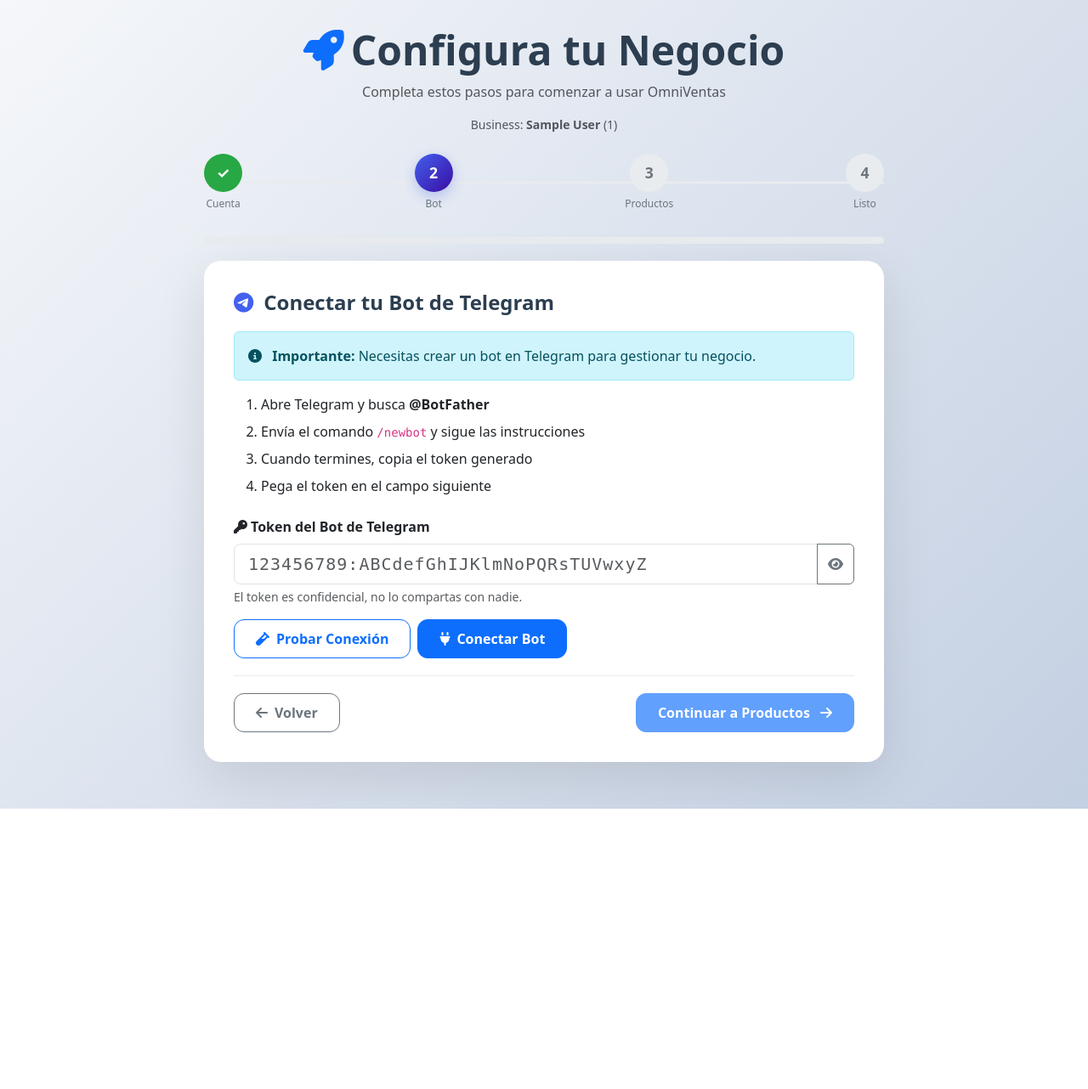
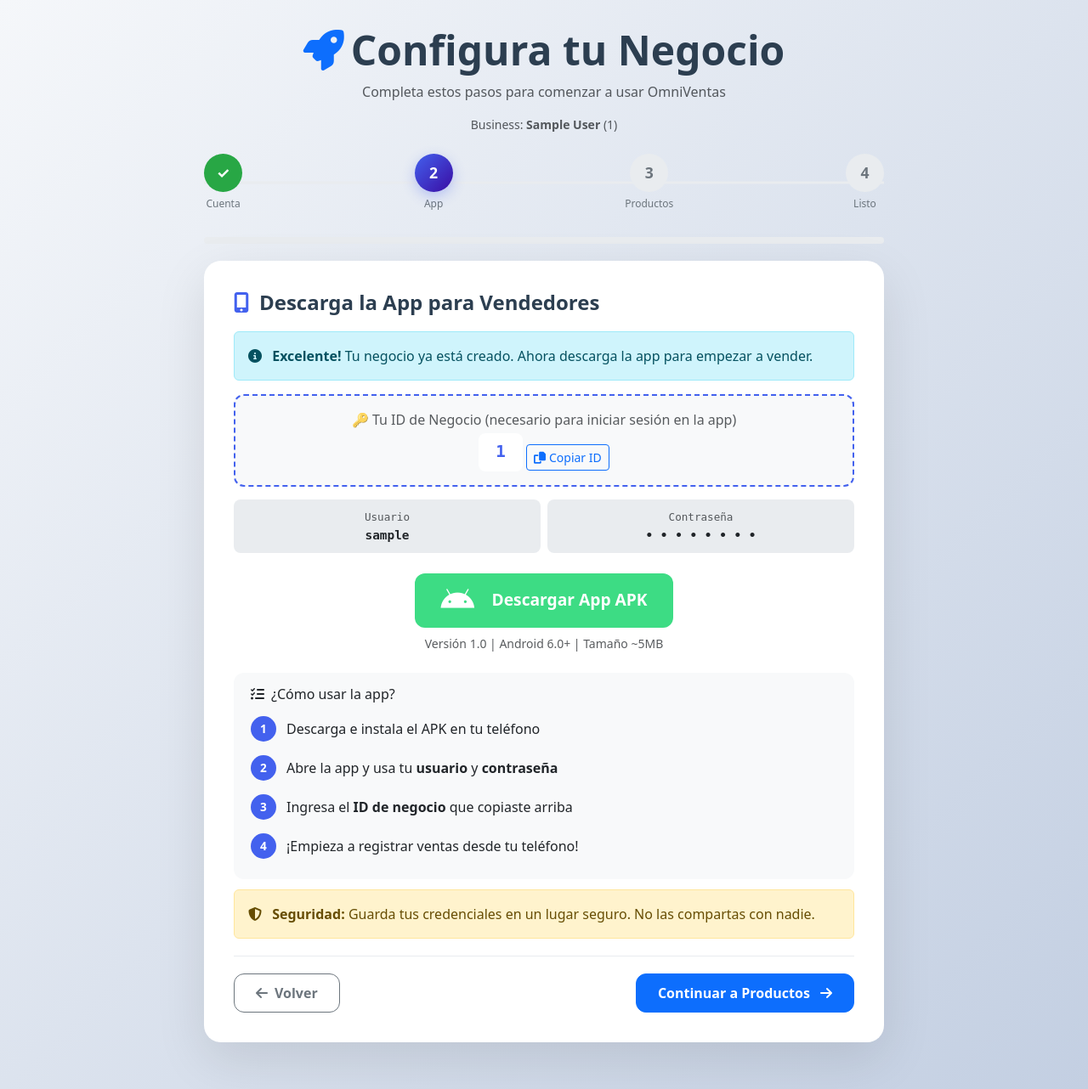
Before and after one commit to TheKiller-sys/OmniSell, a Flask app: page /initial_setup in a window 1280 px wide. Shown: the whole page at 85% size. Before the commit the page ends 952 px from the top, so only its background shows below. Run offline with Flask 3, Linux system fonts and the light colour scheme; a user stored in the database is signed in; a database or web service that is not in the repository returns one stand-in record (values such as "Sample title"); data that the repository does not hold is empty; some libraries are stand-ins or nearby versions.

Commit message:
Update initial_setup.html

```diff
--- a/templates/initial_setup.html
+++ b/templates/initial_setup.html
@@ -103,22 +103,38 @@
         .product-form:hover {
             background: #f1f3f5;
         }
-        .btn-telegram {
-            background: #0088cc;
+        .btn-android {
+            background: #3DDC84;
             color: white;
             border: none;
             border-radius: 12px;
-            padding: 10px 20px;
+            padding: 14px 30px;
+            font-weight: 600;
+            font-size: 1.1rem;
             transition: all 0.3s;
         }
-        .btn-telegram:hover {
-            background: #0077b3;
-            transform: translateY(-2px);
-            box-shadow: 0 5px 15px rgba(0, 136, 204, 0.3);
+        .btn-android:hover {
+            background: #34c77a;
+            transform: translateY(-3px);
+            box-shadow: 0 10px 30px rgba(61, 220, 132, 0.4);
+            color: white;
         }
-        .token-input {
-            font-family: monospace;
-            letter-spacing: 1px;
+        .business-id-box {
+            background: #f8f9fa;
+            border-radius: 12px;
+            padding: 16px;
+            text-align: center;
+            border: 2px dashed #4361ee;
+            margin: 15px 0;
+        }
+        .business-id-box code {
+            font-size: 1.2rem;
+            background: white;
+            padding: 8px 20px;
+            border-radius: 8px;
+            display: inline-block;
+            font-weight: 700;
+            color: #4361ee;
         }
         .status-badge {
             padding: 6px 14px;
@@ -202,6 +218,39 @@
         .skip-btn:hover {
             color: #dc3545;
         }
+        .download-steps {
+            background: #f8f9fa;
+            border-radius: 12px;
+            padding: 16px 20px;
+            margin: 12px 0;
+        }
+        .download-steps .step {
+            display: flex;
+            align-items: center;
+            gap: 12px;
+            padding: 8px 0;
+        }
+        .download-steps .step-number {
+            width: 30px;
+            height: 30px;
+            border-radius: 50%;
+            background: #4361ee;
+            color: white;
+            display: flex;
+            align-items: center;
+            justify-content: center;
+            font-weight: 700;
+            font-size: 0.85rem;
+            flex-shrink: 0;
+        }
+        .credential-box {
+            background: #e9ecef;
+            border-radius: 8px;
+            padding: 10px 16px;
+            font-family: monospace;
+            font-size: 0.9rem;
+            text-align: center;
+        }
     </style>
 </head>
 <body>
@@ -223,7 +272,7 @@
             </div>
             <div class="step-dot-wrapper">
                 <div class="step-dot active" data-step="2">2</div>
-                <div class="step-label">Bot</div>
+                <div class="step-label">App</div>
             </div>
             <div class="step-dot-wrapper">
                 <div class="step-dot" data-step="3">3</div>
@@ -240,50 +289,76 @@
             <div class="progress-bar" id="progressBar" style="width: 33%"></div>
         </div>
 
-        <!-- Paso 2: Conectar Bot de Telegram -->
+        <!-- Paso 2: Descargar la App -->
         <div class="setup-card active" id="step2">
             <h4 class="section-title">
-                <i class="fab fa-telegram"></i>Conectar tu Bot de Telegram
+                <i class="fas fa-mobile-alt"></i>Descarga la App para Vendedores
             </h4>
 
             <div class="alert alert-info">
                 <i class="fas fa-info-circle me-2"></i>
-                <strong>Importante:</strong> Necesitas crear un bot en Telegram para gestionar tu negocio.
+                <strong>Excelente!</strong> Tu negocio ya está creado. Ahora descarga la app para empezar a vender.
             </div>
 
-            <ol class="mb-4">
-                <li class="mb-2">Abre Telegram y busca <strong>@BotFather</strong></li>
-                <li class="mb-2">Envía el comando <code>/newbot</code> y sigue las instrucciones</li>
-                <li class="mb-2">Cuando termines, copia el token generado</li>
-                <li>Pega el token en el campo siguiente</li>
-            </ol>
-
-            <input type="hidden" id="business-id" value="{{ business_id }}">
-
-            <div class="mb-3">
-                <label class="form-label fw-bold">
-                    <i class="fas fa-key me-1"></i>Token del Bot de Telegram
-                </label>
-                <div class="input-group">
-                    <input type="password" id="bot-token" class="form-control form-control-lg token-input"
-                           placeholder="123456789:ABCdefGhIJKlmNoPQRsTUVwxyZ" required>
-                    <button class="btn btn-outline-secondary" type="button" id="toggle-token-visibility">
-                        <i class="fas fa-eye"></i>
-                    </button>
-                </div>
-                <div class="form-text">El token es confidencial, no lo compartas con nadie.</div>
-            </div>
-
-            <div class="d-flex flex-wrap gap-2 mb-3">
-                <button id="test-bot" class="btn btn-outline-primary btn-action">
-                    <i class="fas fa-vial me-2"></i>Probar Conexión
-                </button>
-                <button id="connect-bot" class="btn btn-primary btn-action">
-                    <i class="fas fa-plug me-2"></i>Conectar Bot
+            <!-- ID del negocio -->
+            <div class="business-id-box">
+                <p class="text-muted mb-1">🔑 Tu ID de Negocio (necesario para iniciar sesión en la app)</p>
+                <code id="business-id-display">{{ business_id }}</code>
+                <button class="btn btn-sm btn-outline-primary mt-2" onclick="copiarId()">
+                    <i class="fas fa-copy me-1"></i>Copiar ID
                 </button>
             </div>
 
-            <div id="bot-status" class="mt-3" style="display: none;"></div>
+            <!-- Información de acceso -->
+            <div class="row g-2 mb-3">
+                <div class="col-6">
+                    <div class="credential-box">
+                        <small class="text-muted">Usuario</small>
+                        <div class="fw-bold">{{ username }}</div>
+                    </div>
+                </div>
+                <div class="col-6">
+                    <div class="credential-box">
+                        <small class="text-muted">Contraseña</small>
+                        <div class="fw-bold">• • • • • • • •</div>
+                    </div>
+                </div>
+            </div>
+
+            <!-- Botón de descarga -->
+            <div class="text-center my-4">
+                <a href="/download/app-release.apk" class="btn btn-android">
+                    <i class="fab fa-android fa-2x me-3" style="vertical-align: middle;"></i>
+                    <span style="vertical-align: middle; font-size: 1.2rem;">Descargar App APK</span>
+                </a>
+                <p class="text-muted mt-2 small">Versión 1.0 | Android 6.0+ | Tamaño ~5MB</p>
+            </div>
+
+            <!-- Pasos para usar la app -->
+            <div class="download-steps">
+                <h6 class="mb-2"><i class="fas fa-list-check me-2"></i>¿Cómo usar la app?</h6>
+                <div class="step">
+                    <span class="step-number">1</span>
+                    <span>Descarga e instala el APK en tu teléfono</span>
+                </div>
+                <div class="step">
+                    <span class="step-number">2</span>
+                    <span>Abre la app y usa tu <strong>usuario</strong> y <strong>contraseña</strong></span>
+                </div>
+                <div class="step">
+                    <span class="step-number">3</span>
+                    <span>Ingresa el <strong>ID de negocio</strong> que copiaste arriba</span>
+                </div>
+                <div class="step">
+                    <span class="step-number">4</span>
+                    <span>¡Empieza a registrar ventas desde tu teléfono!</span>
+                </div>
+            </div>
+
+            <div class="alert alert-warning">
+                <i class="fas fa-shield-alt me-2"></i>
+                <strong>Seguridad:</strong> Guarda tus credenciales en un lugar seguro. No las compartas con nadie.
+            </div>
 
             <div class="step-buttons">
                 <div class="left-buttons">
@@ -292,7 +367,7 @@
                     </a>
                 </div>
                 <div class="right-buttons">
-                    <button id="next-to-products" class="btn btn-primary btn-action" disabled>
+                    <button id="next-to-products" class="btn btn-primary btn-action">
                         Continuar a Productos <i class="fas fa-arrow-right ms-2"></i>
                     </button>
                 </div>
@@ -354,8 +429,8 @@
 
             <div class="step-buttons">
                 <div class="left-buttons">
-                    <button id="back-to-bot" class="btn btn-outline-secondary btn-action">
-                        <i class="fas fa-arrow-left me-2"></i>Volver al Bot
+                    <button id="back-to-app" class="btn btn-outline-secondary btn-action">
+                        <i class="fas fa-arrow-left me-2"></i>Volver a la App
                     </button>
                 </div>
                 <div class="right-buttons">
@@ -373,9 +448,21 @@
     <script src="https://cdn.jsdelivr.net/npm/bootstrap@5.3.0/dist/js/bootstrap.bundle.min.js"></script>
     <script>
         let productCount = 1;
-        let botConnected = false;
         let productsSaved = false;
         let productsSkipped = false;
+
+        // === FUNCIÓN COPIAR ID ===
+        function copiarId() {
+            const idText = document.getElementById('business-id-display').textContent;
+            navigator.clipboard.writeText(idText).then(() => {
+                const btn = document.querySelector('[onclick="copiarId()"]');
+                const originalText = btn.innerHTML;
+                btn.innerHTML = '<i class="fas fa-check me-1"></i>¡Copiado!';
+                setTimeout(() => {
+                    btn.innerHTML = originalText;
+                }, 2000);
+            });
+        }
 
         // === NAVEGACIÓN ENTRE PASOS ===
         function goToStep(step) {
@@ -422,22 +509,16 @@
             `;
         }
 
-        function showBotStatus(message, type) {
-            showStatus('bot-status', message, type);
-        }
-
         function showProductStatus(message, type) {
             showStatus('product-status', message, type);
         }
 
         // === EVENTOS DE NAVEGACIÓN ===
         document.getElementById('next-to-products').addEventListener('click', function() {
-            if (botConnected) {
-                goToStep(3);
-            }
+            goToStep(3);
         });
 
-        document.getElementById('back-to-bot').addEventListener('click', function() {
+        document.getElementById('back-to-app').addEventListener('click', function() {
             goToStep(2);
         });
 
@@ -460,25 +541,10 @@
         document.querySelectorAll('.step-dot').forEach(dot => {
             dot.addEventListener('click', function() {
                 const step = parseInt(this.dataset.step);
-                if (step === 2 || (step === 3 && botConnected) || (step === 4 && botConnected && (productsSaved || productsSkipped))) {
+                if (step === 2 || (step === 3) || (step === 4 && (productsSaved || productsSkipped))) {
                     goToStep(step);
                 }
             });
-        });
-
-        // === MOSTRAR/OCULTAR TOKEN ===
-        document.getElementById('toggle-token-visibility').addEventListener('click', function() {
-            const input = document.getElementById('bot-token');
-            const icon = this.querySelector('i');
-            if (input.type === 'password') {
-                input.type = 'text';
-                icon.classList.remove('fa-eye');
-                icon.classList.add('fa-eye-slash');
-            } else {
-                input.type = 'password';
-                icon.classList.remove('fa-eye-slash');
-                icon.classList.add('fa-eye');
-            }
         });
 
         // === AÑADIR OTRO PRODUCTO ===
@@ -527,101 +593,11 @@
             });
         });
 
-        // === PROBAR CONEXIÓN DEL BOT ===
-        document.getElementById('test-bot').addEventListener('click', function() {
-            const token = document.getElementById('bot-token').value.trim();
-
-            if (!token) {
-                showBotStatus('Por favor ingresa el token del bot', 'warning');
-                return;
-            }
-
-            showBotStatus('Probando conexión...', 'info');
-            this.disabled = true;
-
-            fetch('/api/test-bot', {
-                method: 'POST',
-                headers: { 'Content-Type': 'application/json' },
-                body: JSON.stringify({ token: token })
-            })
-            .then(response => response.json())
-            .then(data => {
-                if (data.success) {
-                    showBotStatus(`✅ Conexión exitosa! Bot: @${data.username}`, 'success');
-                } else {
-                    showBotStatus(`❌ Error: ${data.message}`, 'danger');
-                }
-            })
-            .catch(error => {
-                showBotStatus('❌ Error de conexión al servidor', 'danger');
-            })
-            .finally(() => {
-                this.disabled = false;
-            });
-        });
-
-        // === CONECTAR BOT ===
-        document.getElementById('connect-bot').addEventListener('click', function() {
-            const token = document.getElementById('bot-token').value.trim();
-            const businessId = document.getElementById('business-id').value;
-
-            if (!token) {
-                showBotStatus('Por favor ingresa el token del bot', 'warning');
-                return;
-            }
-
-            showBotStatus('Conectando bot...', 'info');
-            this.disabled = true;
-
-            fetch('/api/connect-bot', {
-                method: 'POST',
-                headers: { 'Content-Type': 'application/json' },
-                body: JSON.stringify({
-                    token: token,
-                    business_id: businessId
-                })
-            })
-            .then(response => response.json())
-            .then(data => {
-                if (data.success) {
-                    botConnected = true;
-                    showBotStatus(`✅ ${data.message}`, 'success');
-                    document.getElementById('next-to-products').disabled = false;
-                    document.getElementById('next-to-products').classList.remove('btn-primary');
-                    document.getElementById('next-to-products').classList.add('btn-success');
-                    document.querySelector('.step-dot[data-step="2"]').classList.add('completed');
-                } else {
-                    // Si el webhook falla pero el bot se conectó (como en tu caso)
-                    // Verificamos si el token es válido y el webhook está configurado
-                    fetch(`/api/bot/webhook-status/${businessId}`)
-                        .then(res => res.json())
-                        .then(statusData => {
-                            if (statusData.status === 'success' && statusData.webhook_info && statusData.webhook_info.url) {
-                                botConnected = true;
-                                showBotStatus('✅ Bot conectado correctamente (webhook configurado)', 'success');
-                                document.getElementById('next-to-products').disabled = false;
-                                document.getElementById('next-to-products').classList.remove('btn-primary');
-                                document.getElementById('next-to-products').classList.add('btn-success');
-                                document.querySelector('.step-dot[data-step="2"]').classList.add('completed');
-                            } else {
-                                showBotStatus(`⚠️ ${data.message}`, 'warning');
-                            }
-                        });
-                }
-            })
-            .catch(error => {
-                showBotStatus('❌ Error de conexión al servidor', 'danger');
-            })
-            .finally(() => {
-                this.disabled = false;
-            });
-        });
-
         // === GUARDAR PRODUCTOS ===
         document.getElementById('save-products').addEventListener('click', function() {
             const products = [];
             const forms = document.querySelectorAll('.product-form');
-            const businessId = document.getElementById('business-id').value;
+            const businessId = '{{ business_id }}';
 
             let valid = true;
             let emptyFields = [];
@@ -699,7 +675,7 @@
 
         // === FINALIZAR CONFIGURACIÓN ===
         document.getElementById('finish-setup').addEventListener('click', function() {
-            const businessId = document.getElementById('business-id').value;
+            const businessId = '{{ business_id }}';
 
             this.disabled = true;
             this.innerHTML = '<i class="fas fa-spinner fa-spin me-2"></i>Finalizando...';
@@ -726,24 +702,15 @@
             });
         });
 
-        // === VERIFICAR ESTADO DEL WEBHOOK AL CARGAR ===
+        // === INICIALIZACIÓN ===
         document.addEventListener('DOMContentLoaded', function() {
-            const businessId = document.getElementById('business-id').value;
-
-            // Verificar si el bot ya está configurado
-            fetch(`/api/bot/webhook-status/${businessId}`)
-                .then(response => response.json())
-                .then(data => {
-                    if (data.status === 'success' && data.webhook_info && data.webhook_info.url) {
-                        botConnected = true;
-                        showBotStatus('✅ Bot ya configurado anteriormente', 'success');
-                        document.getElementById('next-to-products').disabled = false;
-                        document.getElementById('next-to-products').classList.remove('btn-primary');
-                        document.getElementById('next-to-products').classList.add('btn-success');
-                        document.querySelector('.step-dot[data-step="2"]').classList.add('completed');
-                    }
-                })
-                .catch(() => {});
+            // Si ya hay productos, marcar paso 3 como completado
+            {% if hay_productos %}
+            productsSaved = true;
+            document.getElementById('finish-setup').disabled = false;
+            document.querySelector('.step-dot[data-step="3"]').classList.add('completed');
+            document.getElementById('skip-products').style.display = 'none';
+            {% endif %}
         });
     </script>
 </body>
```
